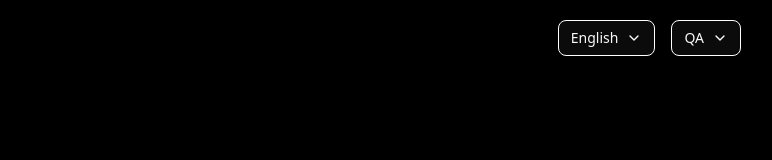
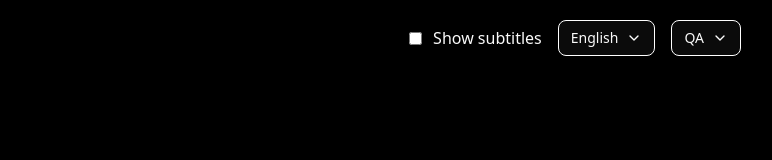
Before and after one commit to plavno-plavno/sqr-app, a React (Vite) app: page /demo in a window 1280 px wide. Shown: the top 160 px of the page, without its empty margins (499-1271 px from the left). Built offline with nearby package versions, Linux system fonts and the light colour scheme.

Commit message:
add show hide subtitles feature

```diff
--- a/package.json
+++ b/package.json
@@ -10,6 +10,7 @@
     "preview": "vite preview"
   },
   "dependencies": {
+    "@radix-ui/react-checkbox": "^1.3.2",
     "@radix-ui/react-select": "^2.2.5",
     "@radix-ui/react-slot": "^1.2.3",
     "@ricky0123/vad-web": "^0.0.24",
--- a/src/pages/demo/demo.page.tsx
+++ b/src/pages/demo/demo.page.tsx
@@ -22,6 +22,7 @@ const DemoPage = () => {
   const [prompt, setPrompt] = useState<string>(defaultPrompt || "qa");
   const [isSocketActive, setIsSocketActive] = useState(false);
   const [startPlayRandom, setStartPlayRandom] = useState(false);
+  const [isShowSubtitles, setIsShowSubtitles] = useState(false);
   const [level, setLevel] = useState(0);
   const [wsUrl, setWsUrl] = useState<string>("");
 
@@ -153,6 +154,10 @@ const DemoPage = () => {
     }
   };
 
+  const onHandleShowSubtitles = () => {
+    setIsShowSubtitles(prev => !prev);
+  }
+
   useEffect(() => {
     if (startPlayRandom) {
       const interval = setInterval(() => {
@@ -172,6 +177,8 @@ const DemoPage = () => {
         prompt={prompt}
         onLanguageChange={handleLanguageChange}
         onPromptChange={setPrompt}
+        isShowSubtitles={isShowSubtitles}
+        onHandleShowSubtitles={onHandleShowSubtitles}
       >
         <div className="w-full h-full flex flex-col [&>div]:text-white">
           <div className="h-full flex-1 flex justify-center items-center">
@@ -197,9 +204,10 @@ const DemoPage = () => {
                     handleClick={handleMicButtonClick}
                   />
                 </AudioVisualizerPlayer>
-                <p className="block text-white text-center text-lg">
-                  {audioText || ""}
-                </p>
+                {
+                  isShowSubtitles &&
+                  <p className="block text-white text-center text-lg">{audioText || ""}</p>
+                }
               </div>
             </div>
           </div>
--- a/src/shared/layouts/main-layout/index.tsx
+++ b/src/shared/layouts/main-layout/index.tsx
@@ -10,19 +10,24 @@ import {
   SelectValue,
 } from "@/shared/ui/kit/select";
 
+
 interface MainLayoutProps {
   language: string;
   prompt: string;
+  isShowSubtitles: boolean;
   onLanguageChange: (lang: string) => void;
   onPromptChange: (prompt: string) => void;
+  onHandleShowSubtitles: () => void;
 }
 
 export const MainLayout = ({
   children,
   language,
   prompt,
+  isShowSubtitles,
   onLanguageChange,
   onPromptChange,
+  onHandleShowSubtitles,
 }: PropsWithChildren<MainLayoutProps>) => {
   const languageLabel = languageOptions.find(option => option.value === language)?.label;
   const promptLabel = promptOptions.find(option => option.value === prompt)?.label;
@@ -36,6 +41,21 @@ export const MainLayout = ({
             gap: "1rem",
           }}
         >
+          <div
+            style={{
+              display: "flex",
+              alignItems: "center",
+              justifyContent: "center",
+              gap: "0.7rem",
+            }}
+            onClick={onHandleShowSubtitles}
+          >
+            <input type={'checkbox'} checked={isShowSubtitles}/>
+            <label>Show subtitles</label>
+          </div>
+
+
+
           <Select defaultValue={languageLabel} onValueChange={onLanguageChange}>
             <SelectTrigger className="border-white [&_svg]:!text-white [&_svg]:!opacity-100">
               <SelectValue>{languageLabel}</SelectValue>
```
Also changed, not shown: 2 other files (tests, documents, lock files or other folders).
